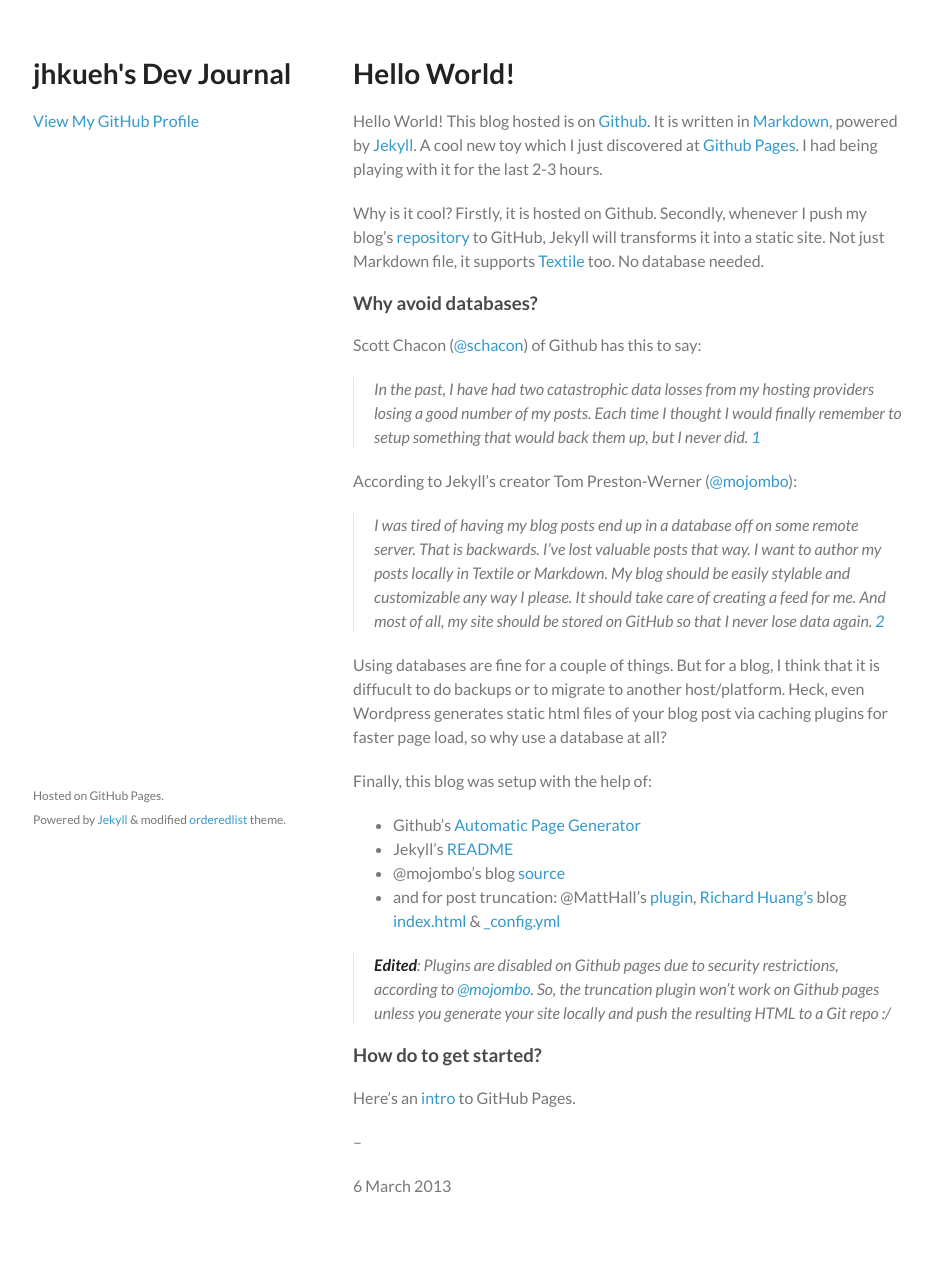
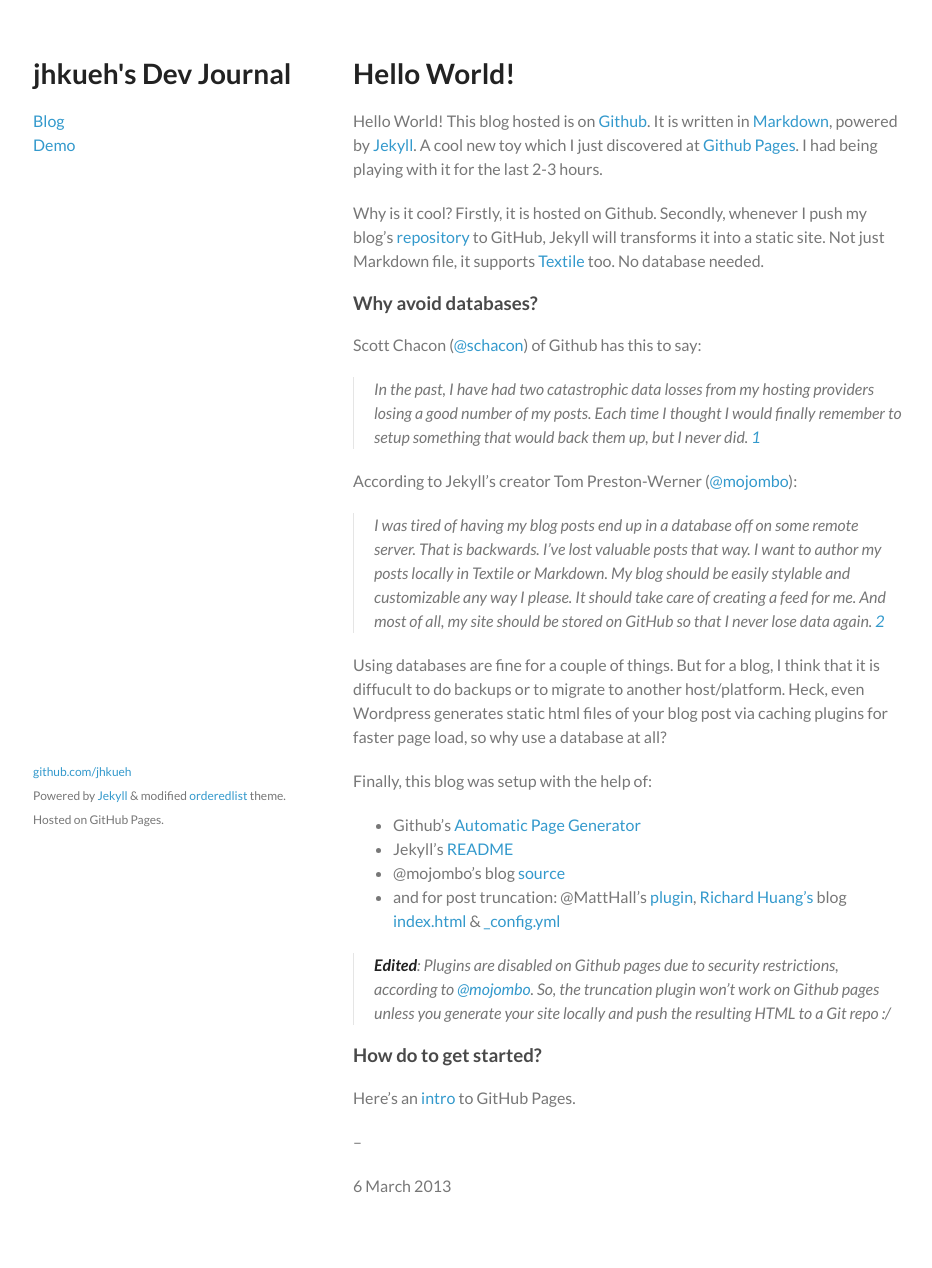
Before and after one commit to jhkueh/jhkueh.github.com, a Jekyll site: the page built from _posts/2013-03-06-hello-world.md, in a window 1280 px wide. Shown: the whole page, without its empty margins (172-1104 px from the left). Built offline with Jekyll 4.4.1, drawn with Linux system fonts in a browser that asks for light colours; Markdown is read by kramdown in place of the engine named in the settings.

Commit message:
add new item to layout

```diff
--- a/_layouts/default.html
+++ b/_layouts/default.html
@@ -16,12 +16,15 @@
       <header>
         <h1><a class="brand" href="/">jhkueh's Dev Journal</a></h1>
         <p></p>
-        <p class="view"><a href="https://github.com/jhkueh">View My GitHub Profile</a></p>
+        <p class="view">
+			<a href="/">Blog</a></br>
+			<a href="/demo.html">Demo</a>
+		</p>
       </header>
 	  {{ content }}
       <footer>
-        <p><small>Hosted on GitHub Pages.</br>
-		Powered by <a href="https://github.com/mojombo/jekyll">Jekyll</a> &amp; modified <a href="https://github.com/orderedlist">orderedlist</a> theme.</small></p>
+        <p><small><a href="https://github.com/jhkueh">github.com/jhkueh</a></br>
+		Powered by <a href="https://github.com/mojombo/jekyll">Jekyll</a> &amp; modified <a href="https://github.com/orderedlist">orderedlist</a> theme. Hosted on GitHub Pages.</small></p>
       </footer>
     </div>
     <script src="javascripts/scale.fix.js"></script>
```
Also changed, not shown: demo.md (added, +13 -0 lines).
